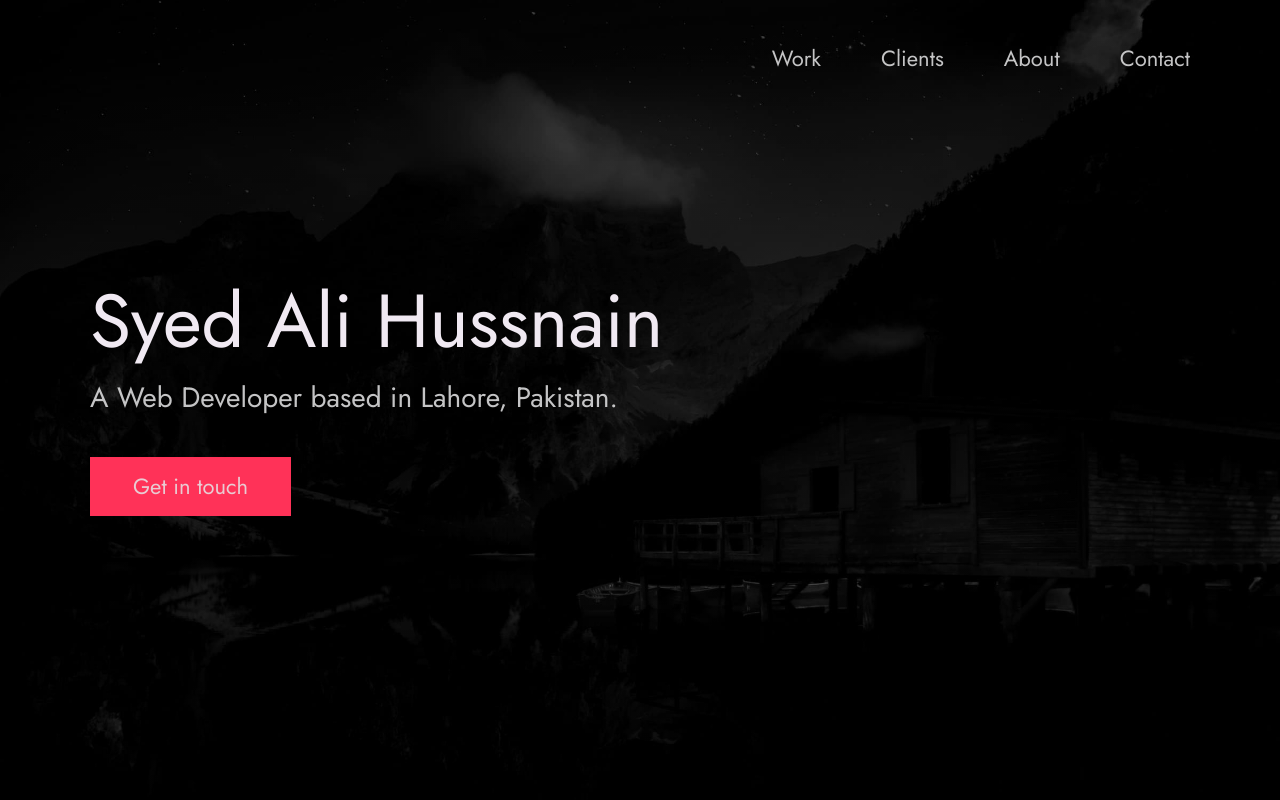
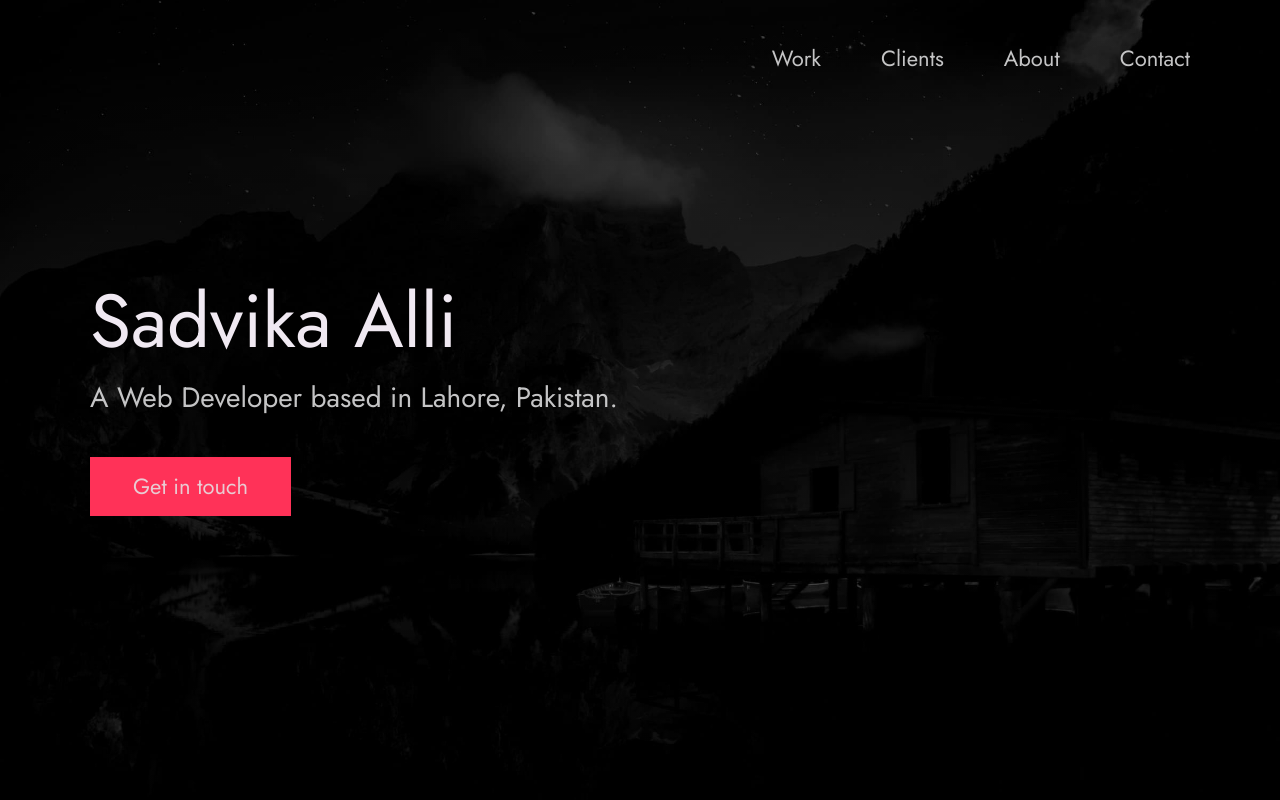
Before and after one commit to Sadvika-alli/portfolio1, a plain HTML site: page index.html in a window 1280 px wide. Shown: the top 800 px of the page. Drawn offline with Linux system fonts and the light colour scheme.

Commit message:
Update index.html

```diff
--- a/index.html
+++ b/index.html
@@ -56,7 +56,7 @@
       <div class="header__text">
         <h1 class="heading-primary">
           <!-- Replace the following name with your name -->
-          <span>Syed Ali Hussnain</span>
+          <span>Sadvika Alli</span>
         </h1>
         <!-- Put a small paragraph about yourself -->
         <p>A Web Developer based in Lahore, Pakistan.</p>
```
